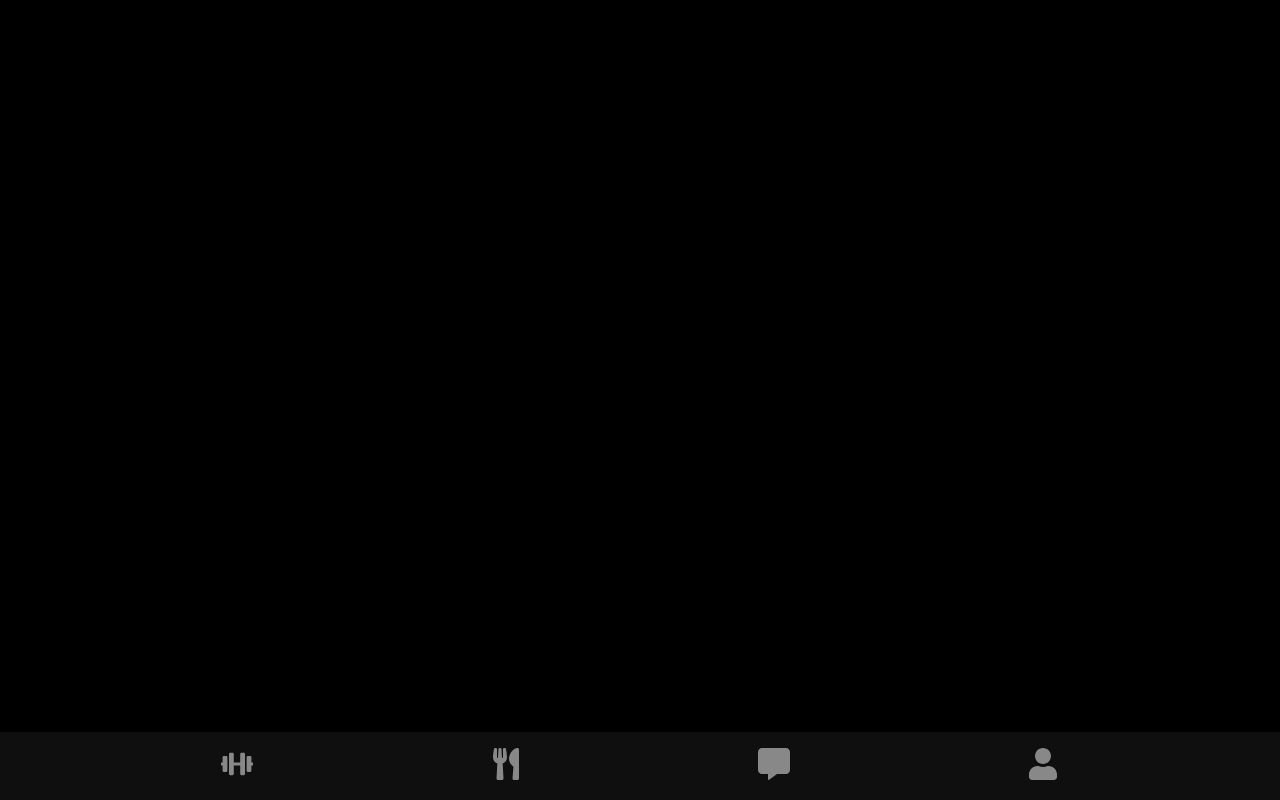
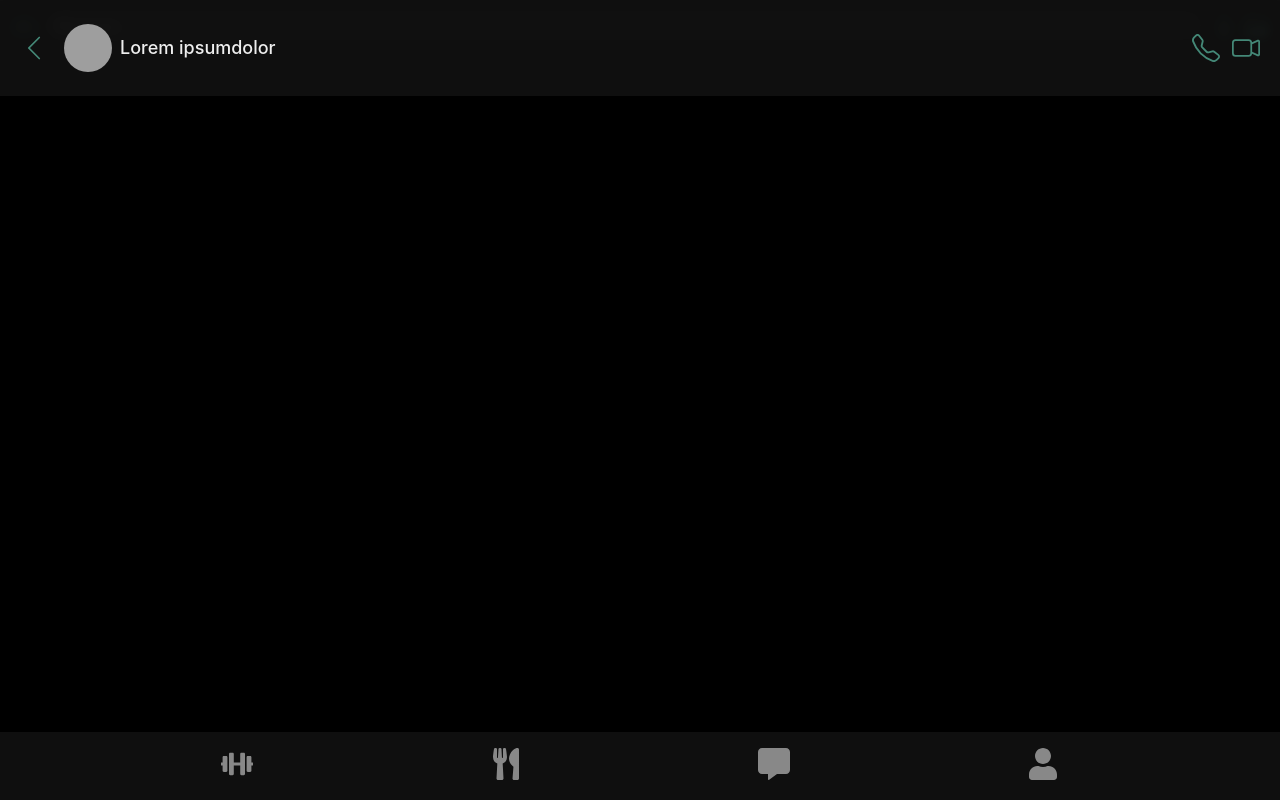
Before and after one commit to Arnav350/gojim, a React (Create React App) app: page /chat in a window 1280 px wide. Before the commit this address had no page. Built offline with nearby package versions, Linux system fonts and the light colour scheme; grey boxes are pictures that could not be loaded.

Commit message:
added chat's heading and input

```diff
--- a/src/App.tsx
+++ b/src/App.tsx
@@ -8,6 +8,7 @@ import Routine from "./pages/Routine";
 import Nutrition from "./pages/Nutrition";
 import Food from "./pages/Food";
 import Connect from "./pages/Connect";
+import Chat from "./pages/Chat";
 import Profile from "./pages/Profile";
 import Nav from "./pages/Nav";
 import "./App.css";
@@ -34,6 +35,7 @@ function App() {
         Calculates your calorires, macros, water, and weight goal */}
 
         <Route path="/connect" element={<Connect />} />
+        <Route path="/chat" element={<Chat />} />
         {/* Messaging and Stories Page
         Has stories, messaging feature (need to figure out how to add friends), pr competitions */}
 
--- a/src/components/User.tsx
+++ b/src/components/User.tsx
@@ -1,9 +1,10 @@
 import React from "react";
+import { Link } from "react-router-dom";
 import "../pages/Connect.css";
 
 function User() {
   return (
-    <div className="user">
+    <Link to="/chat" className="user">
       <img src="https://picsum.photos/200" alt="" className="user__picture" />
       <div className="user__text">
         <div className="user__top">
@@ -17,7 +18,7 @@ function User() {
           eligendi?
         </p>
       </div>
-    </div>
+    </Link>
   );
 }
 
--- /dev/null
+++ b/src/pages/Chat.css
@@ -0,0 +1,68 @@
+.chat {
+  display: flex;
+  flex-direction: column;
+}
+
+.chat__top {
+  position: fixed;
+  top: 0;
+  display: flex;
+  justify-content: space-between;
+  padding: 16px;
+  width: 100%;
+  background-color: #111e;
+  backdrop-filter: blur(6px);
+  z-index: 1;
+}
+
+.chat__navs {
+  display: flex;
+  align-items: center;
+  gap: 4px;
+}
+
+.chat__nav {
+  margin: 4px;
+  color: #487;
+  font-size: 28px;
+}
+
+.chat__profile {
+  display: flex;
+  align-items: center;
+  margin: 4px;
+}
+
+.chat__picture {
+  margin: 4px;
+  height: 48px;
+  width: 48px;
+  border-radius: 50%;
+}
+
+.chat__heading {
+  margin: 4px;
+  font-size: 18px;
+}
+
+.chat__input {
+  display: flex;
+  align-items: center;
+  padding: 4px 8px;
+  border-top: 1px solid #161616;
+}
+
+.chat__icon {
+  margin: 4px;
+  color: #487;
+  font-size: 24px;
+}
+
+.chat__text {
+  flex-grow: 1;
+  margin: 4px;
+  padding: 8px 12px;
+  background-color: #161616;
+  border-radius: 20px;
+  font-size: 14px;
+}
--- /dev/null
+++ b/src/pages/Chat.tsx
@@ -0,0 +1,43 @@
+import React from "react";
+import {
+  BsChevronLeft,
+  BsTelephone,
+  BsCameraVideo,
+  BsCamera,
+  BsMic,
+  BsImage,
+} from "react-icons/bs";
+import "./Chat.css";
+
+function Chat() {
+  return (
+    <div className="chat">
+      <div className="chat__top">
+        <div className="chat__navs">
+          <BsChevronLeft className="chat__nav" />
+          <div className="chat__profile">
+            <img
+              src="https://picsum.photos/200"
+              alt=""
+              className="chat__picture"
+            />
+            <h2 className="chat__heading">Lorem ipsumdolor</h2>
+          </div>
+        </div>
+        <div className="chat__navs">
+          <BsTelephone className="chat__nav" />
+          <BsCameraVideo className="chat__nav" />
+        </div>
+      </div>
+      <div className="chat__messages"></div>
+      <div className="chat__input">
+        <BsCamera className="chat__icon" />
+        <input type="text" placeholder="Message..." className="chat__text" />
+        <BsMic className="chat__icon" />
+        <BsImage className="chat__icon" />
+      </div>
+    </div>
+  );
+}
+
+export default Chat;
--- a/src/pages/Connect.css
+++ b/src/pages/Connect.css
@@ -1,3 +1,8 @@
+.connect {
+  display: flex;
+  flex-direction: column;
+}
+
 .connect__top {
   position: fixed;
   top: 0;
@@ -82,6 +87,7 @@
   align-items: center;
   padding: 8px;
   border-bottom: 1px solid #444;
+  text-decoration: none;
 }
 
 .user__picture {
```
